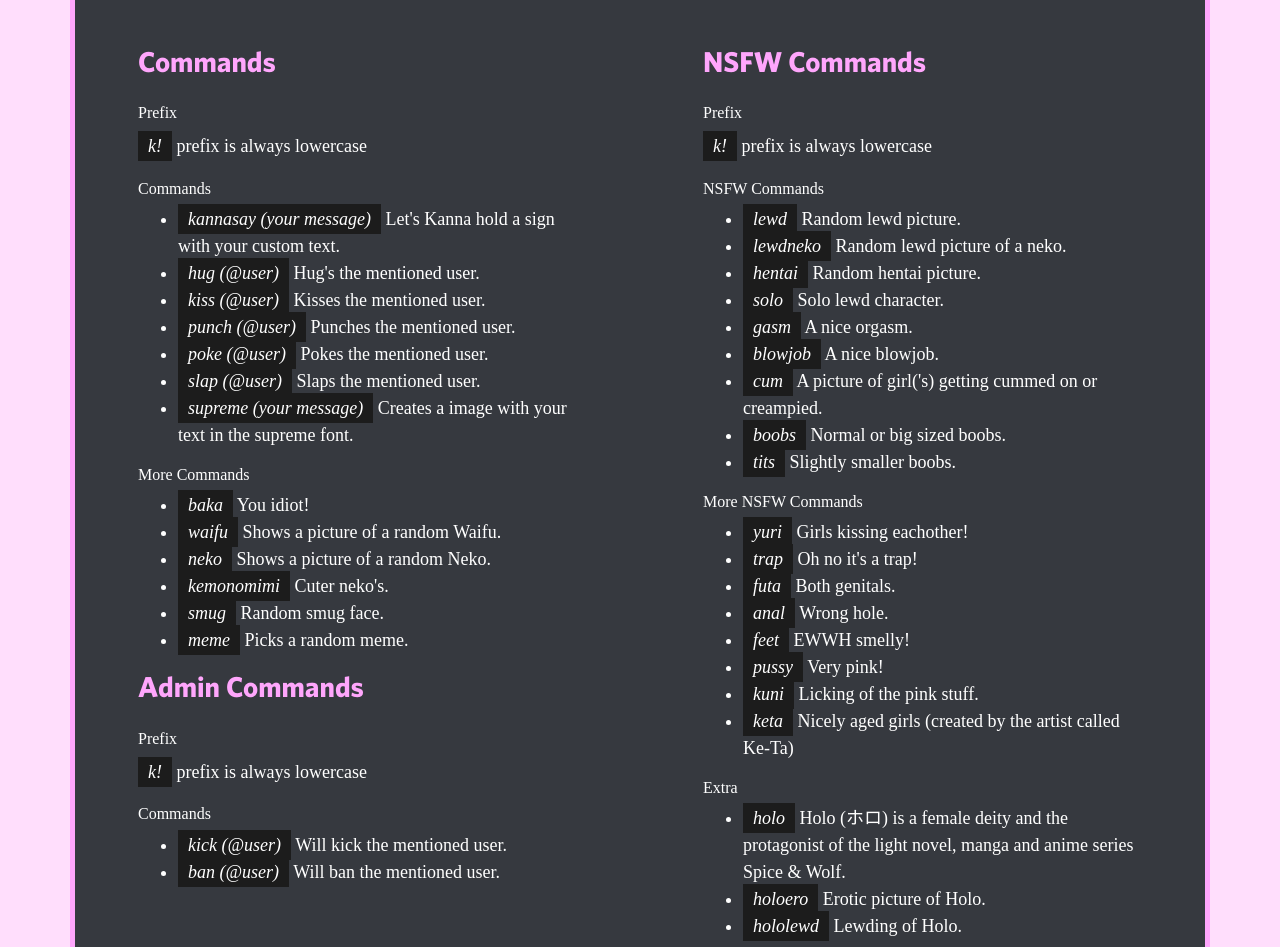
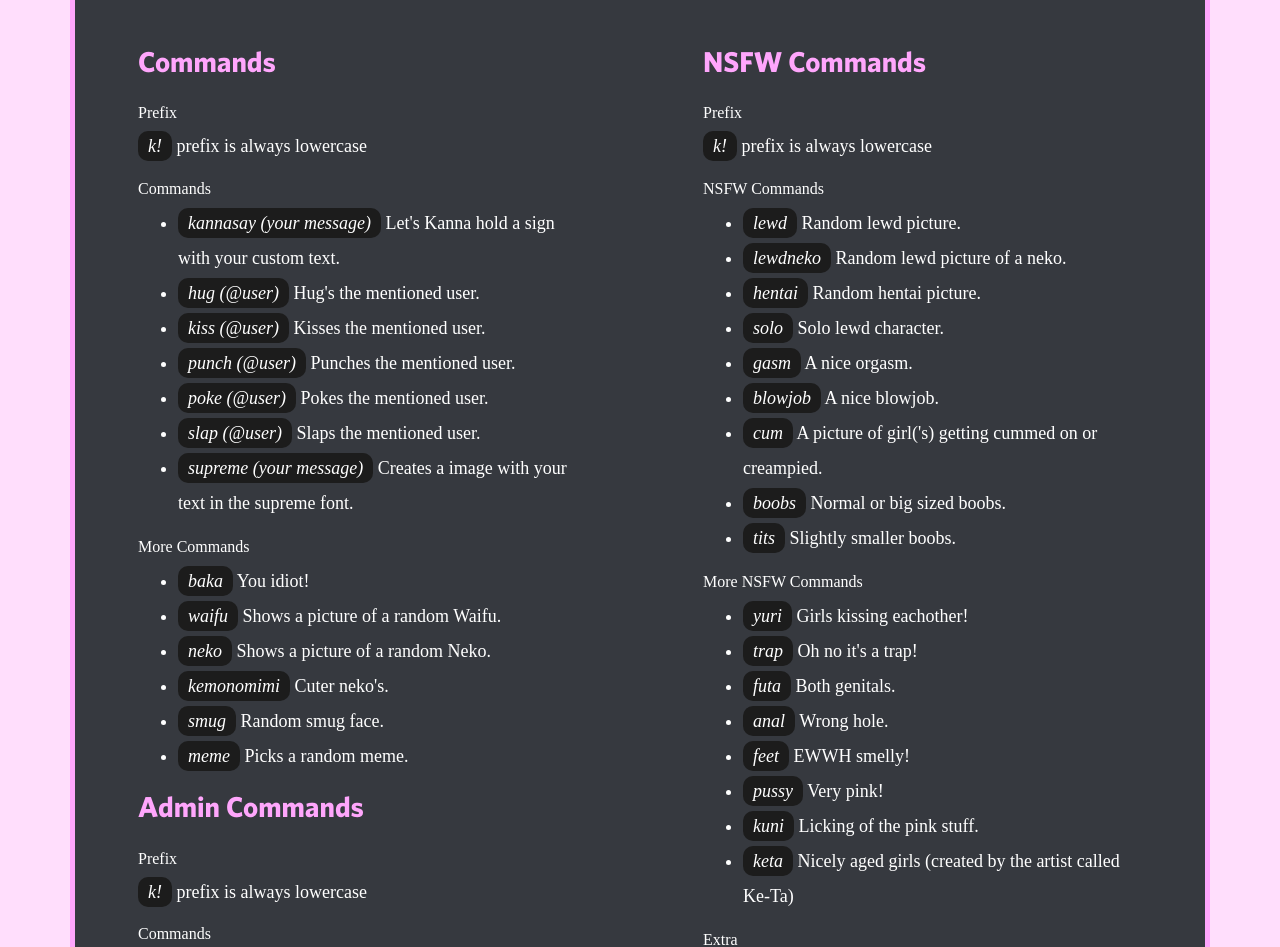
Before and after one commit to Kanna-discord/kanna-discord.github.io, a plain HTML site: page index.html in a window 1280 px wide. Shown: the part 1325-2272 px from the top of the page. Drawn offline with Linux system fonts and the light colour scheme; a web font is replaced by a local one.

Commit message:
Update templatemo-style.css

```diff
--- a/css/templatemo-style.css
+++ b/css/templatemo-style.css
@@ -157,8 +157,13 @@ h2 { font-size: 1.8rem; font-family: whitneybold;}
 
 .commands span {
     background-color: #1c1c1c;
+    border-radius: 10px;
     padding: 5px 10px 5px 10px;
     font-style: italic;
+}
+
+.commands li {
+    line-height: 35px;
 }
 
 .form-control::placeholder { /* Chrome, Firefox, Opera, Safari 10.1+ */
```
